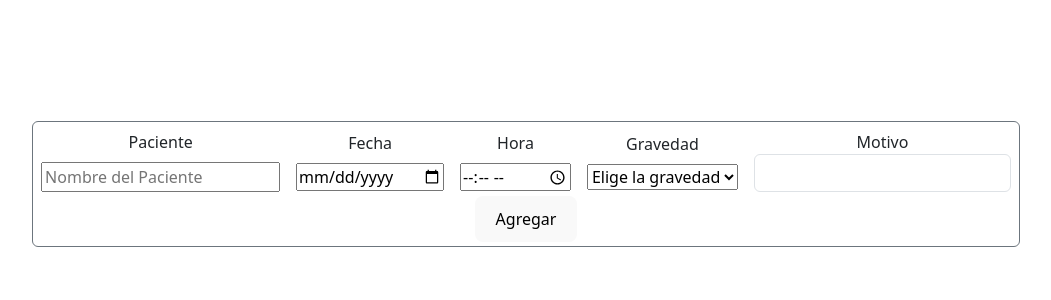
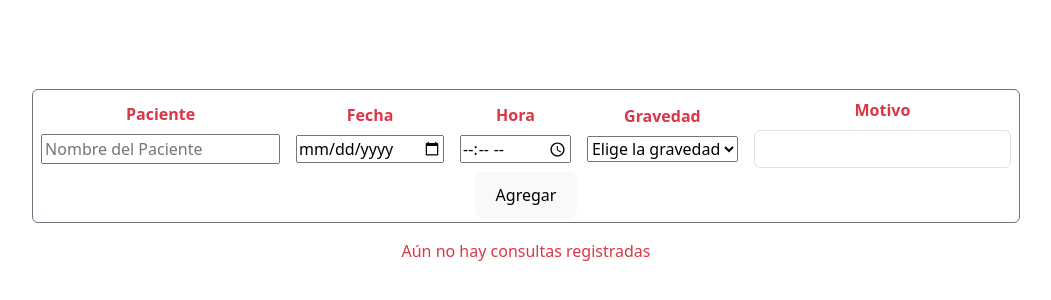
Before and after one commit to diegocmd20/desafio-eventos-vue, a Vue app: page / in a window 1280 px wide. Shown: the part 216-516 px from the top of the page, without its empty margins (114-1165 px from the left). Built offline with nearby package versions, Linux system fonts and the light colour scheme.

Commit message:
Project Done

```diff
--- a/src/components/AgregarDatos.vue
+++ b/src/components/AgregarDatos.vue
@@ -1,5 +1,5 @@
 <template>
-    <div :class="['card', 'm-1', cambiarColor]" style="width: 14em;">
+    <div :class="['card', 'm-1', cambiarColor]" style="width: 12em;">
         <h6>Paciente</h6>
         <p>{{ paciente }}</p>
         <h6>Fecha</h6>
@@ -10,7 +10,7 @@
         <p>{{ gravedad }}</p>
         <h6>Motivo</h6>
         <p>{{ motivo }}</p>
-        <button type="submit">Eliminar</button>
+        <button @click="eliminarTarjeta" type="submit">Eliminar</button>
     </div>
 </template>
 
@@ -35,6 +35,9 @@ export default {
             } else {
                 return 'bg-dark';
             }
+        },
+        eliminarTarjeta(){
+            this.$emit('eliminar');
         }
     }
 };
--- a/src/components/Cita.vue
+++ b/src/components/Cita.vue
@@ -3,19 +3,19 @@
         <div class="d-flex align-items-center justify-content-center">
 
             <div class="d-flex flex-column my-1 mx-2">
-                <label for="paciente" class="form-label fst-semibold">Paciente</label>
+                <label for="paciente" :class="{'text-danger': !paciente}" class="form-label fw-bold">Paciente</label>
                 <input v-model="paciente" name="paciente" type="text" placeholder="Nombre del Paciente">
             </div>
             <div class="d-flex flex-column my-1 mx-2">
-                <label for="fecha" class="form-label fst-semibold">Fecha</label>
+                <label for="fecha" :class="{'text-danger': !fecha}" class="form-label fw-bold">Fecha</label>
                 <input v-model="fecha" type="date" name="fecha">
             </div>
             <div class="d-flex flex-column my-1 mx-2">
-                <label for="hora" class="form-label fst-semibold">Hora</label>
+                <label for="hora" :class="{'text-danger': !hora}" class="form-label fw-bold">Hora</label>
                 <input v-model="hora" type="time" name="hora">
             </div>
             <div class="d-flex flex-column my-1 mx-2">
-                <label for="gravedad" class="form-label">Gravedad</label>
+                <label for="gravedad" :class="{'text-danger': !gravedad}" class="form-label fw-bold">Gravedad</label>
                 <select v-model="gravedad" name="gravedad">
                     <option value="" selected>Elige la gravedad</option>
                     <option value="Baja">Baja</option>
@@ -24,17 +24,20 @@
                 </select>
             </div>
             <div class="d-flex flex-column my-1 mx-2">
-                <label for="motivo">Motivo</label>
+                <label for="motivo" :class="{'text-danger': !motivo}" class="form-label fw-bold">Motivo</label>
                 <input v-model="motivo" name="motivo" type="text" class="form-control">
             </div>
 
         </div>
         <button @click="agregarTarjeta" type="button">Agregar</button>
     </div>
-    <div class="row">
-        <div v-for="(tarjeta, index) in tarjetas" :key="index" class="col-12 col-md-3">
+    <div v-if="tarjetas.length === 0" class="text-center text-danger my-3">
+            <p>Aún no hay consultas registradas</p>
+        </div>
+    <div class="row mx-auto">
+        <div v-for="(tarjeta, index) in tarjetas" :key="index" class="col-12 col-md-4 d-flex justify-content-center my-2">
             <AgregarDatos :paciente="tarjeta.paciente" :fecha="tarjeta.fecha" :hora="tarjeta.hora"
-                :gravedad="tarjeta.gravedad" :motivo="tarjeta.motivo" />
+                :gravedad="tarjeta.gravedad" :motivo="tarjeta.motivo" @eliminar="eliminarTarjeta(index)" />
         </div>
     </div>
 
@@ -59,6 +62,10 @@ export default {
     },
     methods: {
         agregarTarjeta() {
+            if(!this.paciente || !this.fecha || !this.hora || !this.gravedad || !this.motivo) {
+                return
+            }
+
             const nuevaTarjeta = {
                 paciente: this.paciente,
                 fecha: this.fecha,
@@ -75,6 +82,9 @@ export default {
             this.gravedad = '';
             this.motivo = '';
         },
+        eliminarTarjeta(index) {
+            this.tarjetas.splice(index, 1);
+        }
     }
 };
 </script>
```
Also changed, not shown: 1 other file (tests, documents, lock files or other folders).
